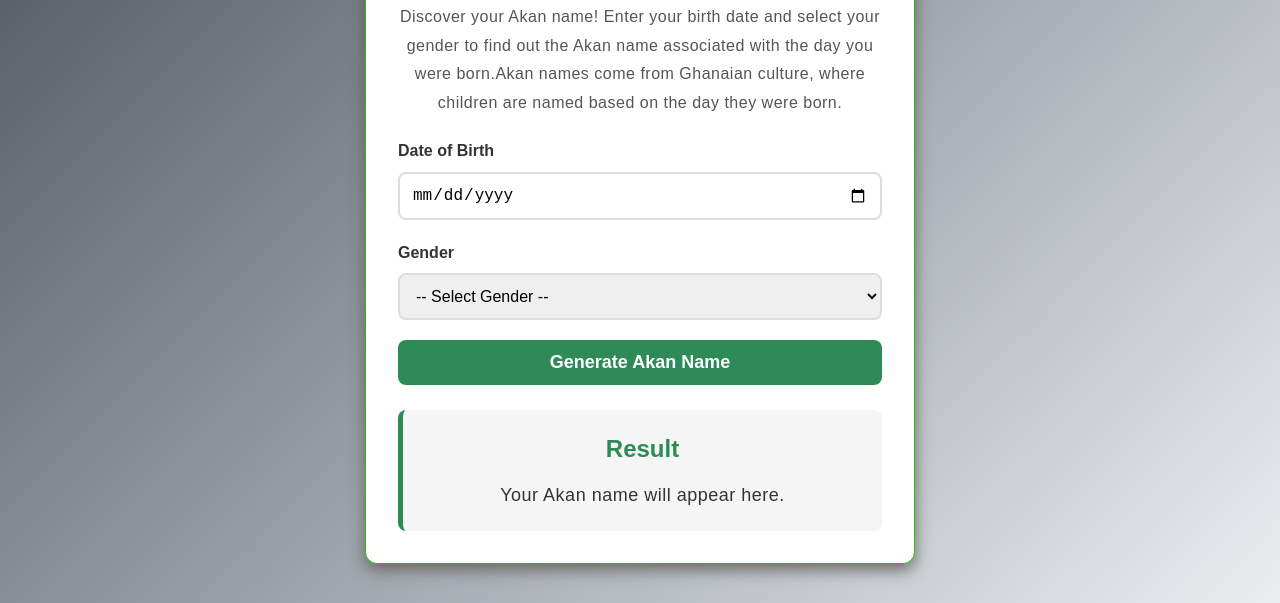
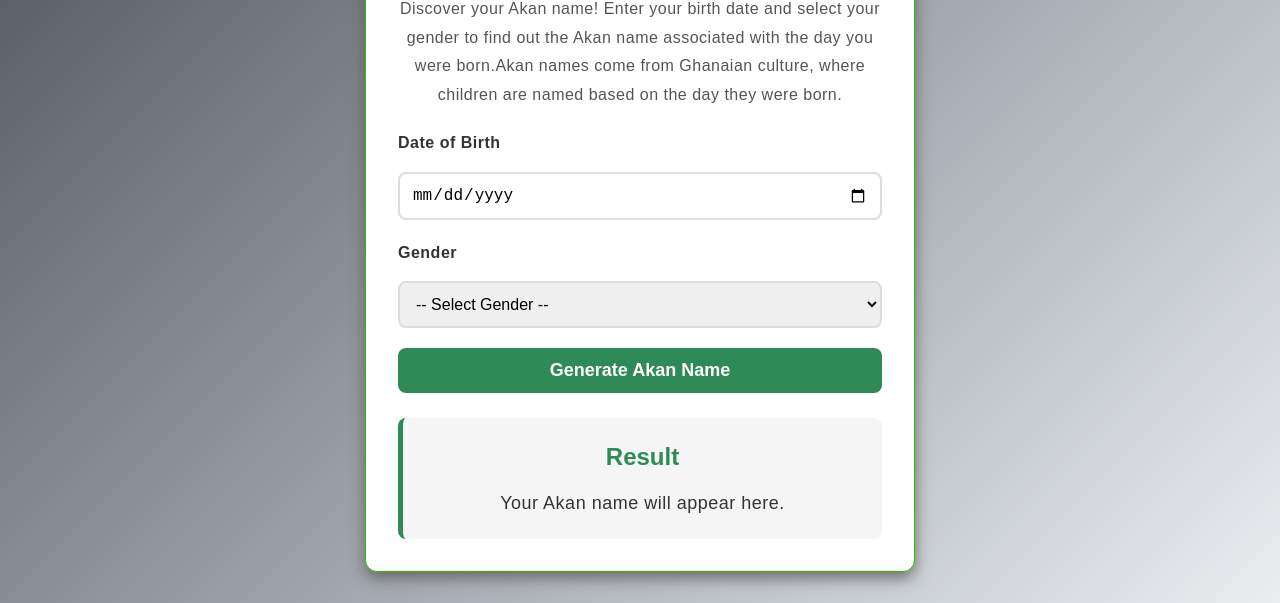
Before and after one commit to okumujphh-netizen/akan-name-generator, a plain HTML site: page index.html in a window 1280 px wide. Shown: the part 197-800 px from the top of the page. Drawn offline with Linux system fonts and the light colour scheme.

Commit message:
changes to label styling

```diff
--- a/style.css
+++ b/style.css
@@ -68,19 +68,26 @@ p {
     letter-spacing: 0.5px;
 }
 
-/* Form groups */
+/*  Form Groups */
+
 .form-group {
     margin-bottom: 20px;
+    display: flex;
+    flex-direction: column;
+    gap: 8px;
 }
 
 /* Labels */
+
 label {
     display: block;
-    font-weight: bold;
+    color: #333;
+    font-size: 1rem;
+    font-weight: 600;
+    letter-spacing: 0.5px;
     margin-bottom: 8px;
-    color: #333;
+    cursor: pointer;
 }
-
 /* Inputs and select */
 input,
 select {
```
